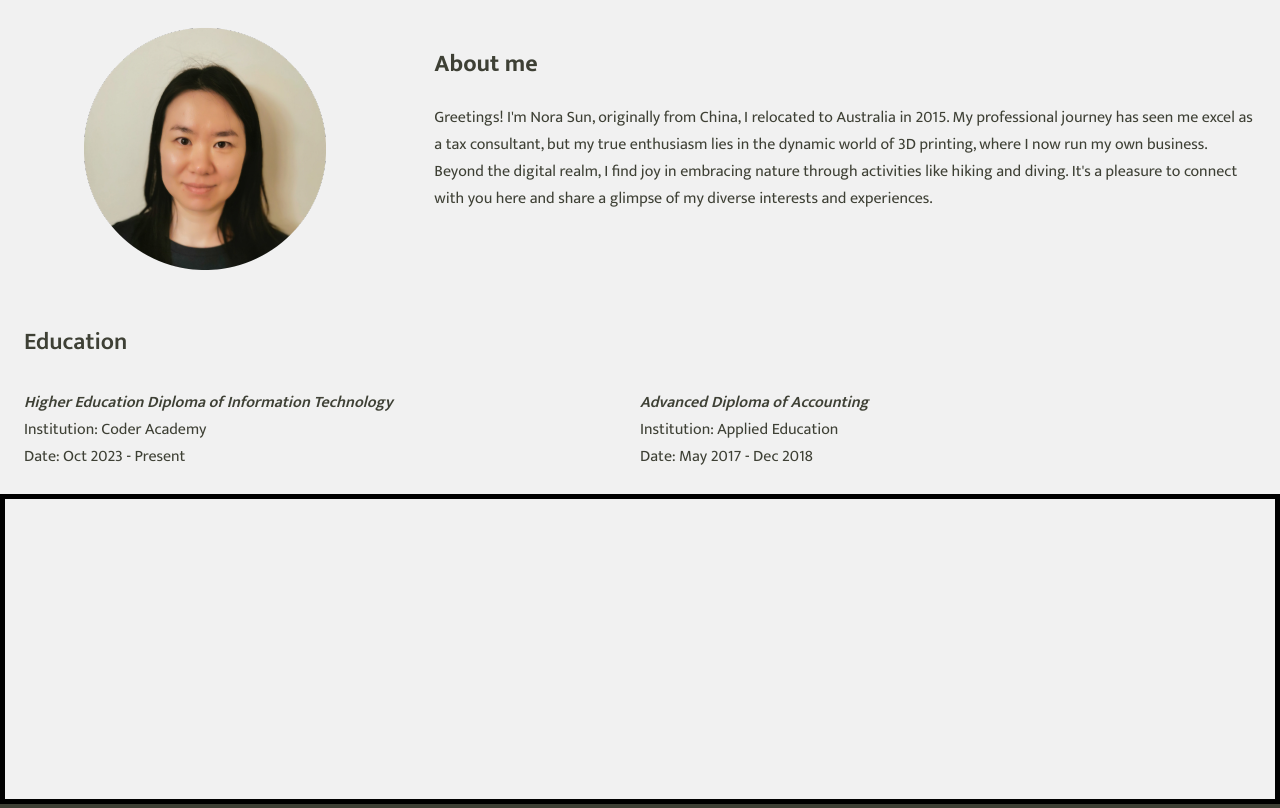
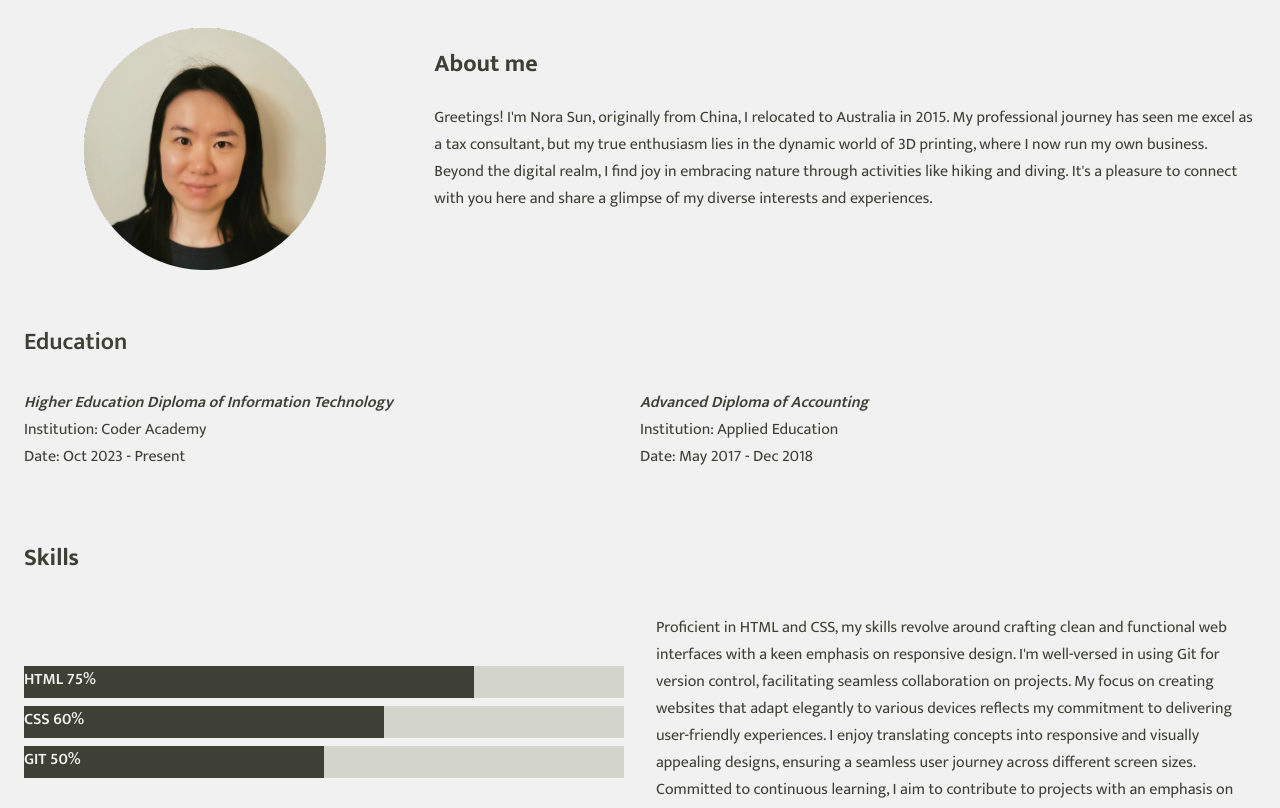
Before and after one commit to noramiao/CoderA_T1A2, a plain HTML site: page pages/index_about.html in a window 1280 px wide. Shown: the part 91-899 px from the top of the page. Drawn offline with nearby package versions, Linux system fonts and the light colour scheme; files that its build step writes are made by us from their sources.

Commit message:
finish up the About page

```diff
--- a/pages/index_about.html
+++ b/pages/index_about.html
@@ -57,8 +57,26 @@
             </div>
         </section>
 
-        <section class="skills"></section>
-        <section class="cv-download"></section>
+        <section class="skills">
+            <h2>Skills</h2>
+            <div class="skill-intro">
+                <div class="skill-chart">
+                    <div class="html-100"><div class="html-75">HTML 75%</div></div>
+                    <div class="css-100"><div class="css-60">CSS 60%</div></div>
+                    <div class="git-100"><div class="git-50">GIT 50%</div></div>
+                </div>
+                <div class="skill-paragraph">Proficient in HTML and CSS, my skills revolve around crafting clean and functional web interfaces with a keen emphasis on responsive design. I'm well-versed in using Git for version control, facilitating seamless collaboration on projects. My focus on creating websites that adapt elegantly to various devices reflects my commitment to delivering user-friendly experiences. I enjoy translating concepts into responsive and visually appealing designs, ensuring a seamless user journey across different screen sizes. Committed to continuous learning, I aim to contribute to projects with an emphasis on creating responsive and innovative web solutions
+                </div>
+            </div>
+        </section>
+
+        <section class="cv-download">
+            <h2>CV Download</h2>
+            <p>To gain a comprehensive understanding of my professional background, skills, and experiences, I invite you to download my Curriculum Vitae (CV) by clicking the link below:</p>
+            <a href="../images/mock-up-CV.pdf" download>
+                <i class="fa-solid fa-file"></i>
+            </a>
+        </section>
     </main>
 
     <footer>
--- a/styles/web-pages/about.scss
+++ b/styles/web-pages/about.scss
@@ -63,12 +63,76 @@ body{
 }
 
 
+.skills{
+
+    padding:1.5rem;
+
+    .skill-intro{
+        display:flex;
+
+        .skill-chart{
+            color:$primary-color;
+            font-weight: 600;
+            margin:1rem 2rem 1rem 0;
+            display:flex;
+            flex-direction: column;
+            justify-content: center;
+            width:50%;
+
+            .html-100{
+                width:100%;
+                height:2rem;
+                background-color:$secondary-color;
+                margin-bottom:0.5rem;
+            }
+
+            .html-75{
+                width:75%;
+                height:2rem;
+                background-color:$footer-background-color;
+
+            }
+
+            .css-100{
+                width:100%;
+                height:2rem;
+                background-color:$secondary-color;
+                margin-bottom:0.5rem;
+            }
+            .css-60{
+                width:60%;
+                height:2rem;
+                background-color:$footer-background-color;
+            }
+
+            .git-100{
+                width:100%;
+                height:2rem;
+                background-color:$secondary-color;
+            }
+            .git-50{
+                width:50%;
+                height:2rem;
+                background-color:$footer-background-color;
+            }
+        }
+
+        .skill-paragraph{
+            margin:1rem 0 1rem 0;
+            width:50%;
+
+        }
+    }
+}
 .cv-download{
-    height: 300px;
-    border: 5px solid black;
+    padding:1.5rem;
+
+    .fa-file{
+        color:$footer-background-color;
+        font-size: 3rem;
+    }
 
 }
-
 
 @media screen and (max-width:$medium){
 
@@ -80,8 +144,20 @@ body{
         flex-direction: column;
     }
 
-    #education-detail{
+    .skill-intro{
+
         display:flex;
-        flex-direction: row;
+        flex-direction: column;
+        margin:0;
+
+        .skill-chart{
+            margin:1rem 1rem 1rem 0;
+            min-width:98%;
+            }
+
+        .skill-paragraph{
+            margin-left:0;
+            min-width:98%;
+            }
     }
 }
```
Also changed, not shown: 3 other files.
